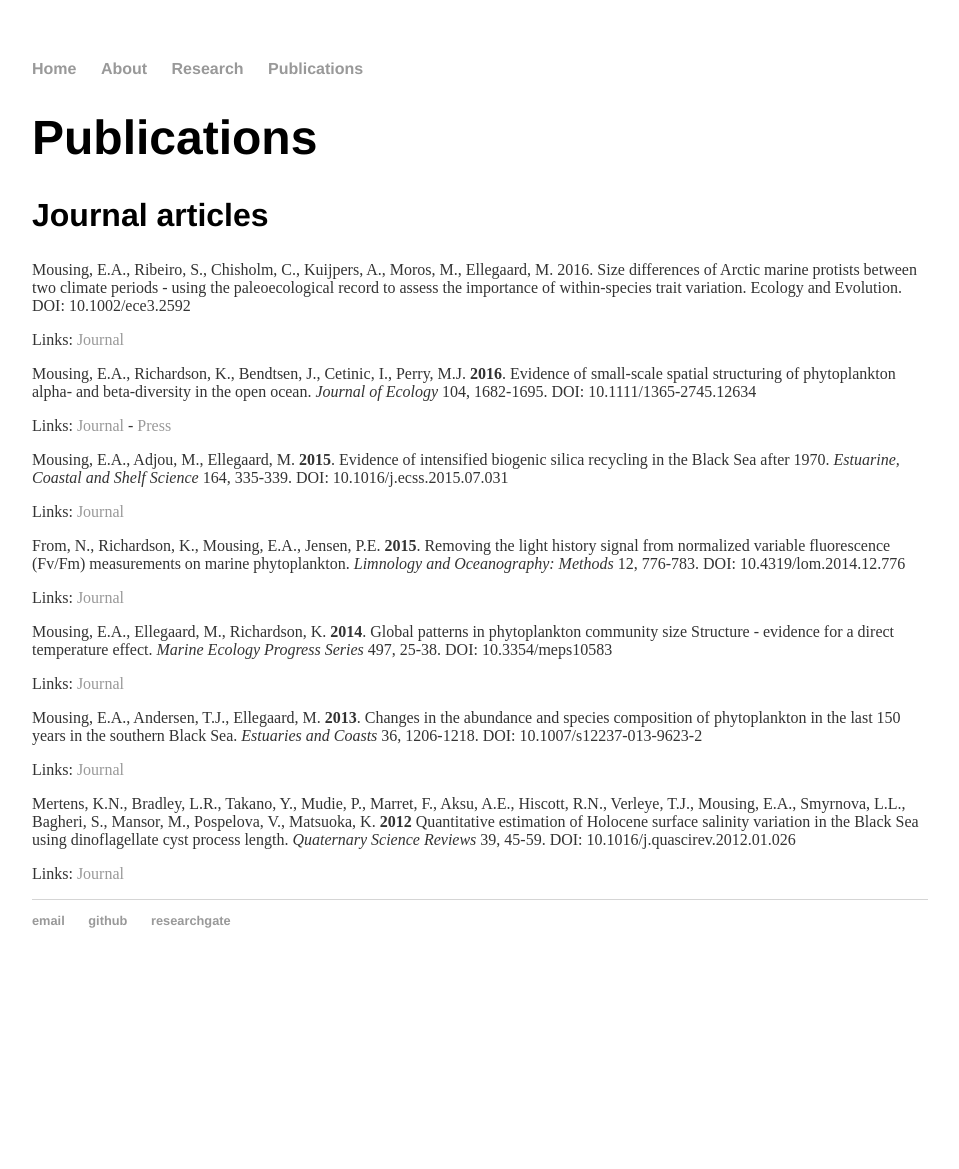
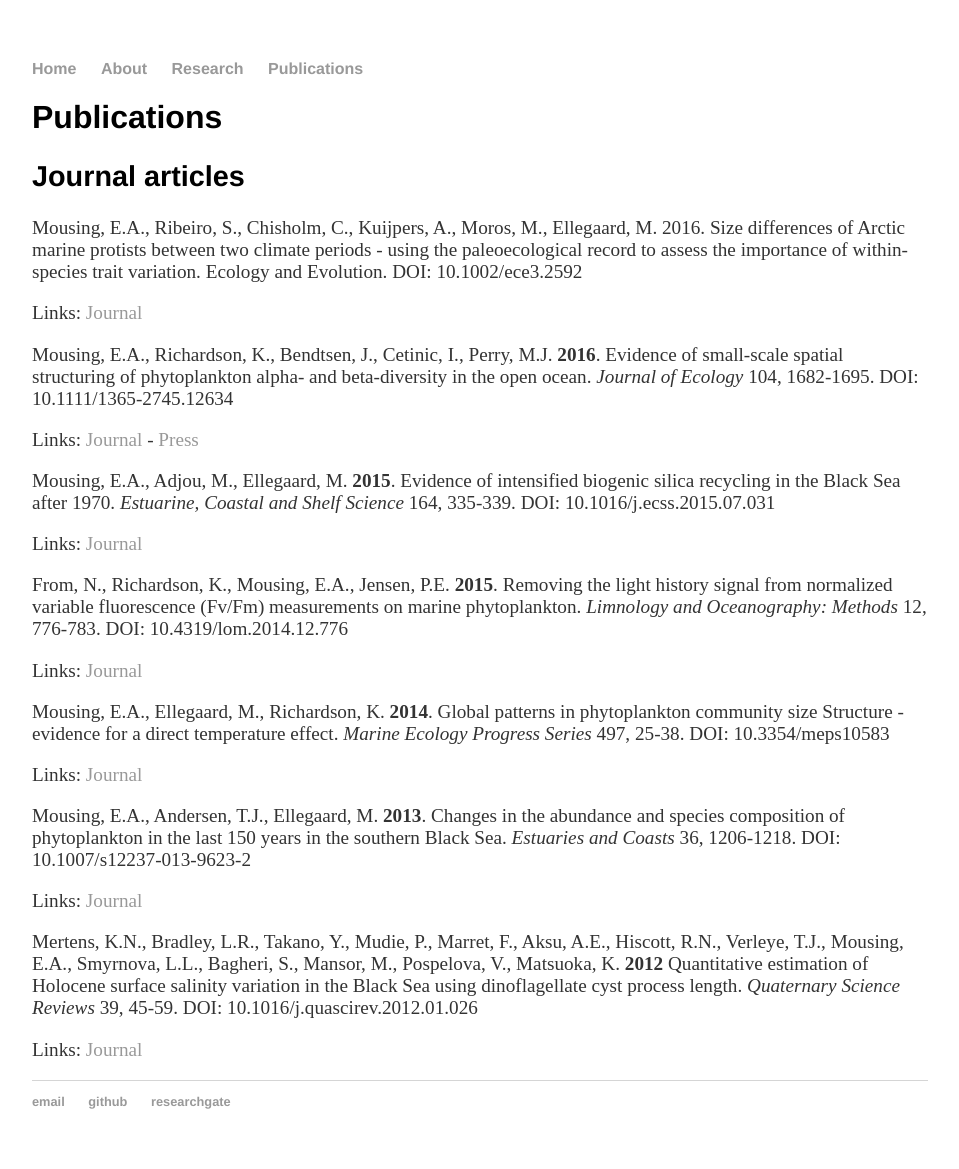
Before and after one commit to eamousing/eamousing.github.io, a Jekyll site: the page built from publications.html, in a window 1280 px wide. Shown: the whole page, without its empty margins (160-1119 px from the left). Built offline with Jekyll 4.4.1, drawn with Linux system fonts in a browser that asks for light colours; Markdown is read by kramdown in place of the engine named in the settings; before the commit the page ends 988 px from its top, so only the background shows below that.

Commit message:
changes fonts sizes

```diff
--- a/css/main.css
+++ b/css/main.css
@@ -20,15 +20,15 @@ a:hover {
     text-decoration: underline;
 }
 h1 {
-    font-size: 3em;
+    font-size: 200%;
     font-family:'Helvetica', 'Arial', 'Sans-Serif';
 }
 h2 {
-    font-size: 2em;
+    font-size: 180%;
     font-family: 'Helvetica', 'Arial', 'Sans-Serif';
 }
 p {
-    font-size: 100%;
+    font-size: 120%;
     color: #333;
 }
 footer {
```
